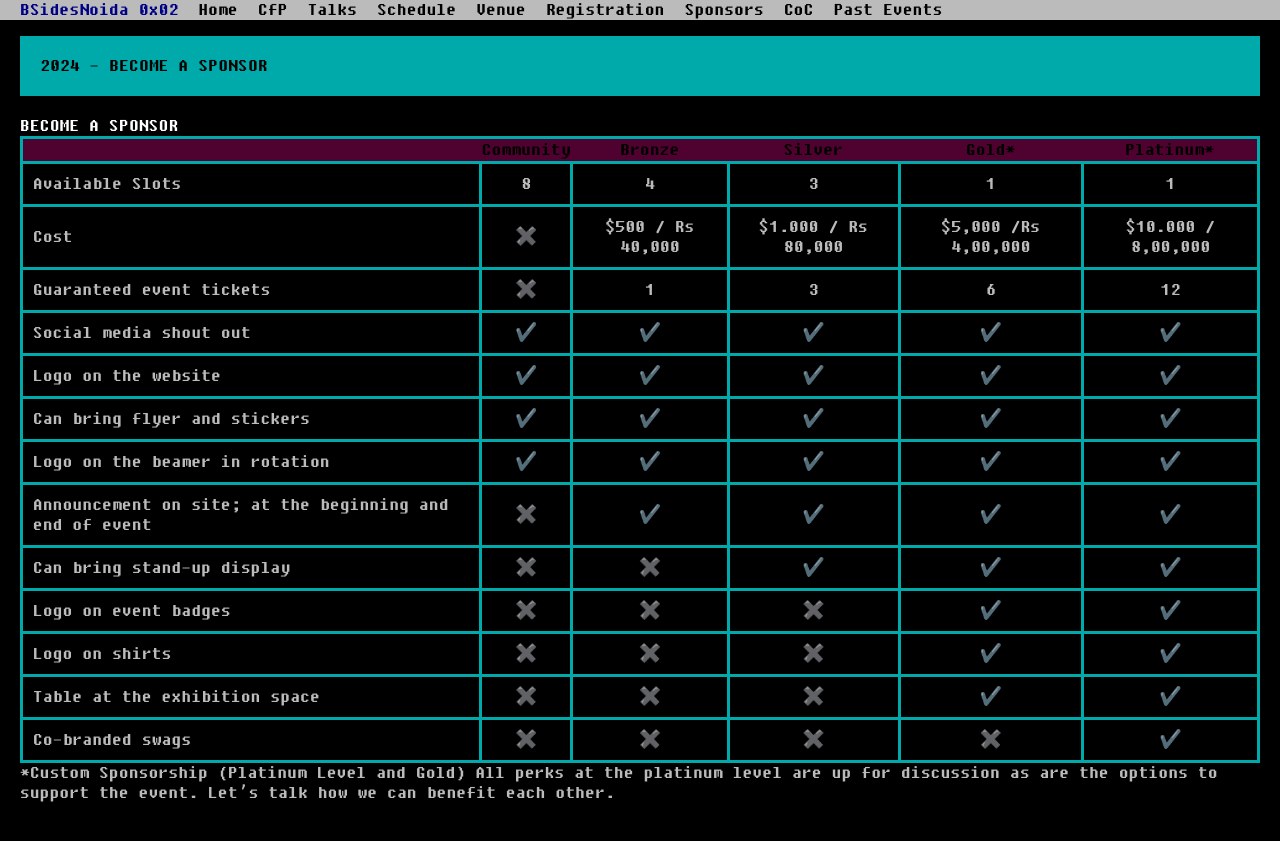
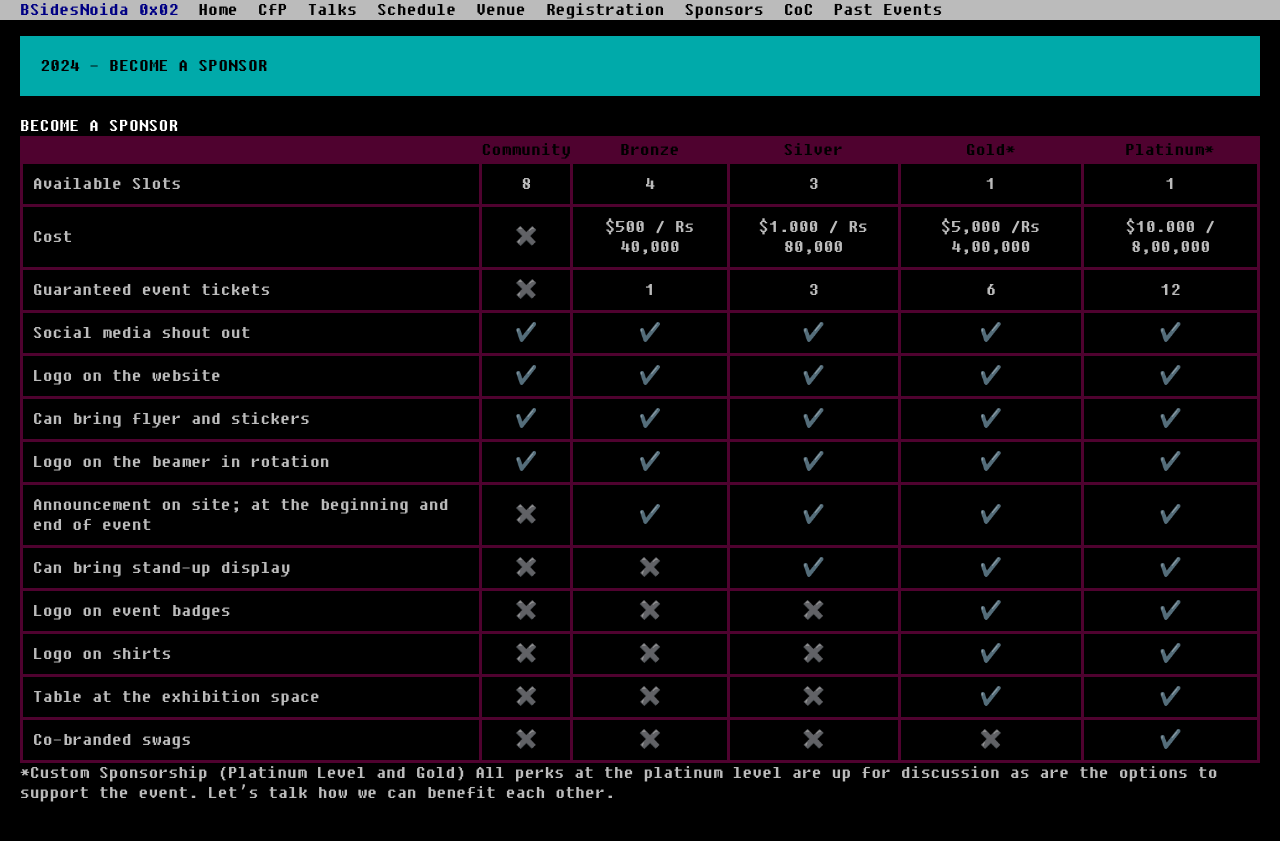
Before and after one commit to BSidesNoida/bsidesnoida.github.io, a Jekyll site: the page built from sponsor_us.md, in a window 1280 px wide. Shown: the top 841 px of the page. Built offline with Jekyll 4.4.1, drawn with Linux system fonts in a browser that asks for light colours; nearby versions of some CDN libraries; emoji names are drawn with the system emoji font.

Commit message:
Update bsides.css

```diff
--- a/stylesheets/bsides.css
+++ b/stylesheets/bsides.css
@@ -23,7 +23,7 @@
 td,
 tr {
   border-style: solid;
-  border-color: #00aaaa;
+  border-color: #4f022f;
   padding: 10px;
 }
 thead {
```
